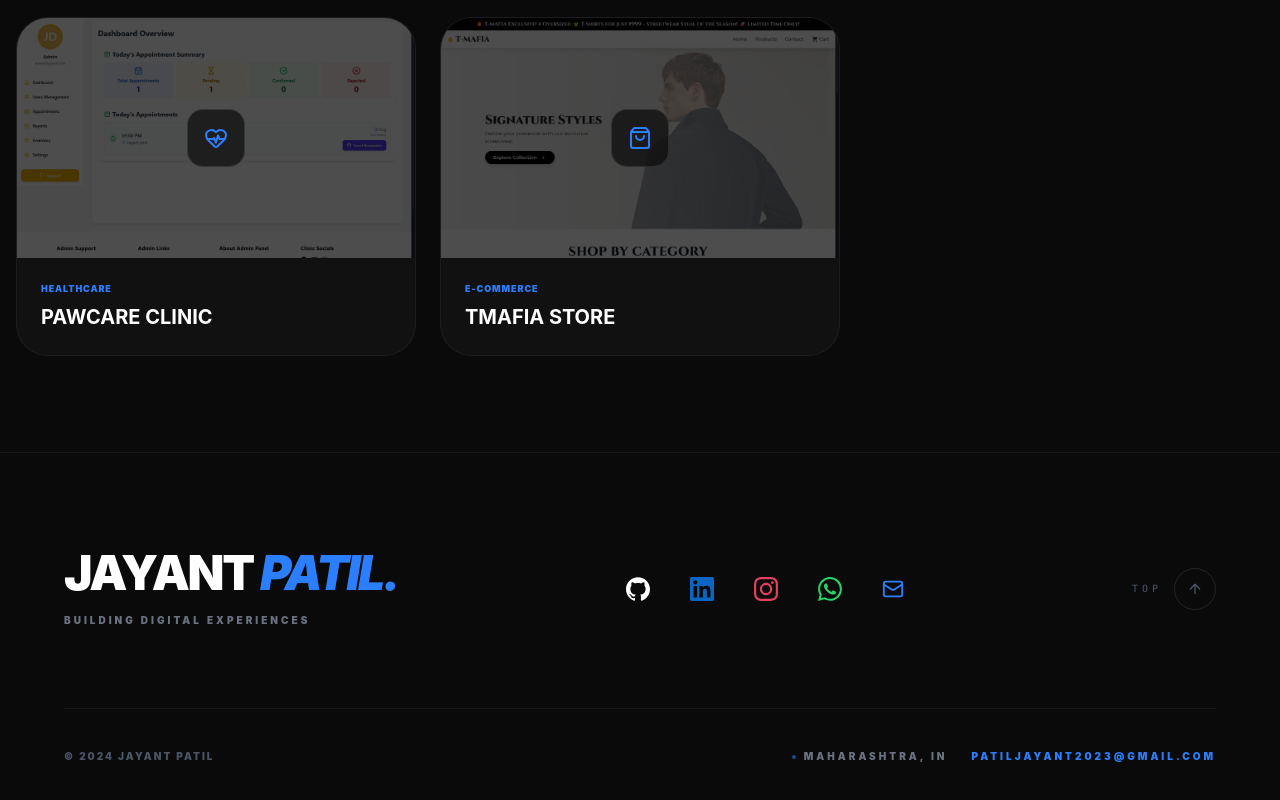
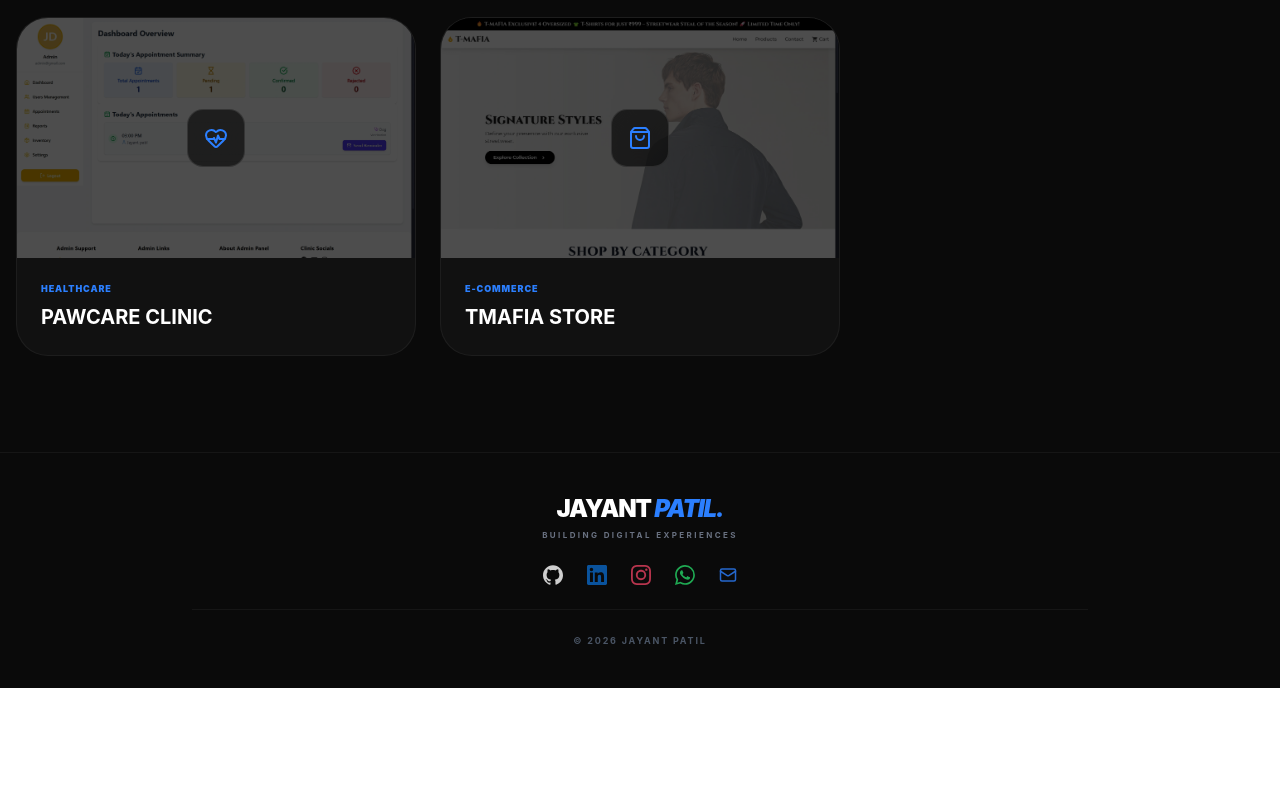
Before and after one commit to jayantpatil01/Portfolio, a React (Vite) app: page / in a window 1280 px wide. Shown: the part 5478-6278 px from the top of the page. After the commit the page ends 6166 px from the top, so only its background shows below. Built offline with nearby package versions, Linux system fonts and the light colour scheme.

Commit message:
Change the footer style to make it slim

```diff
--- a/src/components/Footer.jsx
+++ b/src/components/Footer.jsx
@@ -2,120 +2,54 @@ import React from 'react';
 import { motion } from 'framer-motion';
 import { SiGithub, SiLinkedin, SiInstagram } from 'react-icons/si';
 import { BsWhatsapp } from 'react-icons/bs';
-import { Mail, ArrowUp } from 'lucide-react';
+import { Mail } from 'lucide-react';
 
 const Footer = () => {
-  const currentYear = new Date().getFullYear();
-
   const socialLinks = [
-    {
-      name: "GitHub",
-      icon: <SiGithub />,
-      url: "https://github.com/jayantpatil01/",
-      color: "text-white",
-      hoverColor: "hover:drop-shadow-[0_0_10px_rgba(255,255,255,0.5)]"
-    },
-    {
-      name: "LinkedIn",
-      icon: <SiLinkedin />,
-      url: "https://www.linkedin.com/in/jayantpatil01/",
-      color: "text-[#0A66C2]",
-      hoverColor: "hover:drop-shadow-[0_0_10px_rgba(10,102,194,0.6)]"
-    },
-    {
-      name: "Instagram",
-      icon: <SiInstagram />,
-      url: "https://www.instagram.com/_patil__04",
-      color: "text-[#E4405F]",
-      hoverColor: "hover:drop-shadow-[0_0_10px_rgba(228,64,95,0.6)]"
-    },
-    {
-      name: "WhatsApp",
-      icon: <BsWhatsapp />,
-      url: "https://wa.me/917219709493",
-      color: "text-[#25D366]",
-      hoverColor: "hover:drop-shadow-[0_0_10px_rgba(37,211,102,0.6)]"
-    },
-    {
-      name: "Email",
-      icon: <Mail size={22} />,
-      url: "mailto:patiljayant2023@gmail.com",
-      color: "text-blue-500",
-      hoverColor: "hover:drop-shadow-[0_0_10px_rgba(59,130,246,0.6)]"
-    }
+    { icon: <SiGithub />, url: "https://github.com/jayantpatil01/", color: "text-white" },
+    { icon: <SiLinkedin />, url: "https://www.linkedin.com/in/jayantpatil01/", color: "text-[#0A66C2]" },
+    { icon: <SiInstagram />, url: "https://www.instagram.com/_patil__04", color: "text-[#E4405F]" },
+    { icon: <BsWhatsapp />, url: "https://wa.me/917219709493", color: "text-[#25D366]" },
+    { icon: <Mail size={18} />, url: "mailto:patiljayant2023@gmail.com", color: "text-blue-500" }
   ];
 
-  const scrollToTop = () => {
-    window.scrollTo({ top: 0, behavior: 'smooth' });
-  };
+  return (
+    <footer className="bg-[#0a0a0a] py-10 px-6 border-t border-white/5">
+      <div className="max-w-4xl mx-auto flex flex-col items-center gap-6">
 
-  return (
-    <footer className="bg-[#0a0a0a] pt-24 pb-12 px-4 md:px-6 border-t border-white/5 relative">
-      <div className="max-w-6xl mx-auto relative z-10">
-
-        <div className="flex flex-col md:flex-row justify-between items-center gap-16 md:gap-12 mb-20">
-
-          {/* Brand Name */}
-          <div className="flex flex-col items-center md:items-start text-center md:text-left">
-            <h2 className="text-4xl md:text-5xl font-black text-white tracking-tighter uppercase leading-none">
+        {/* Compact Brand Section */}
+        <div className="text-center">
+          <h2 className="text-2xl font-black text-white tracking-tighter uppercase">
             Jayant <span className="text-blue-500 italic">Patil.</span>
           </h2>
-            <p className="text-gray-500 text-[10px] font-black uppercase tracking-[0.3em] mt-4">
+          <p className="text-gray-500 text-[8px] font-bold uppercase tracking-[0.3em] mt-1">
             Building Digital Experiences
           </p>
         </div>
 
-          {/* Icon-Only Social Row */}
-          <div className="flex items-center gap-8 md:gap-10">
+        {/* Scaled Down Socials */}
+        <div className="flex items-center gap-6">
           {socialLinks.map((link, idx) => (
             <motion.a
               key={idx}
               href={link.url}
               target="_blank"
               rel="noopener noreferrer"
-                whileHover={{ y: -5, scale: 1.2 }}
-                whileTap={{ scale: 0.9 }}
-                className={`text-3xl md:text-2xl transition-all duration-300 ${link.color} ${link.hoverColor}`}
-                title={link.name}
+              whileHover={{ y: -3, scale: 1.1 }}
+              className={`text-xl transition-all duration-300 ${link.color} opacity-80 hover:opacity-100`}
             >
               {link.icon}
             </motion.a>
           ))}
         </div>
 
-          {/* Simple Back to Top */}
-          <button
-            onClick={scrollToTop}
-            className="group flex items-center gap-3 text-gray-600 hover:text-white transition-colors font-mono text-[10px] uppercase tracking-[0.4em]"
-          >
-            <span>Top</span>
-            <div className="p-3 border border-white/10 rounded-full group-hover:border-blue-500 transition-all duration-300">
-              <ArrowUp size={16} className="group-hover:-translate-y-1 transition-transform" />
-            </div>
-          </button>
-        </div>
-
-        {/* Bottom Bar */}
-        <div className="pt-10 border-t border-white/5 flex flex-col md:flex-row justify-between items-center gap-6">
-          <div className="text-center md:text-left">
-            <p className="text-gray-600 text-[10px] font-black uppercase tracking-[0.2em]">
-              © {currentYear} Jayant Patil
+        {/* Minimal Copyright */}
+        <div className="pt-6 border-t border-white/5 w-full text-center">
+          <p className="text-gray-600 text-[9px] font-bold uppercase tracking-[0.2em]">
+            © 2026 Jayant Patil
           </p>
         </div>
 
-          <div className="flex flex-wrap justify-center gap-6 text-gray-500 text-[10px] font-black uppercase tracking-[0.3em]">
-            <span className="flex items-center gap-2">
-              <span className="w-1 h-1 bg-blue-500 rounded-full animate-pulse" />
-              Maharashtra, IN
-            </span>
-            <a
-              href="mailto:patiljayant2023@gmail.com"
-              className="text-blue-500 hover:brightness-125 transition-all"
-            >
-              patiljayant2023@gmail.com
-            </a>
-          </div>
-        </div>
       </div>
     </footer>
   );
```
Lines whose indentation alone changed are shown as unchanged.
